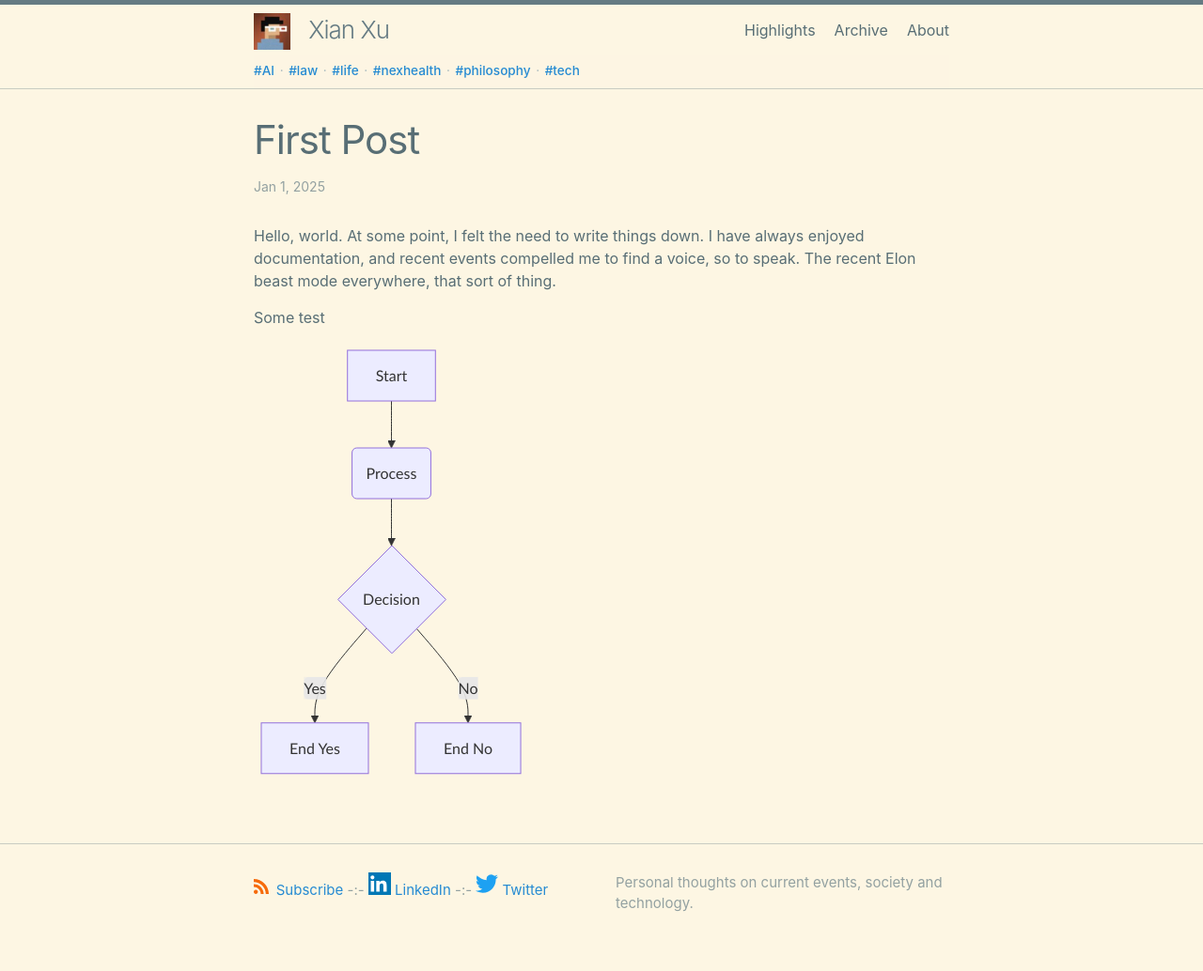
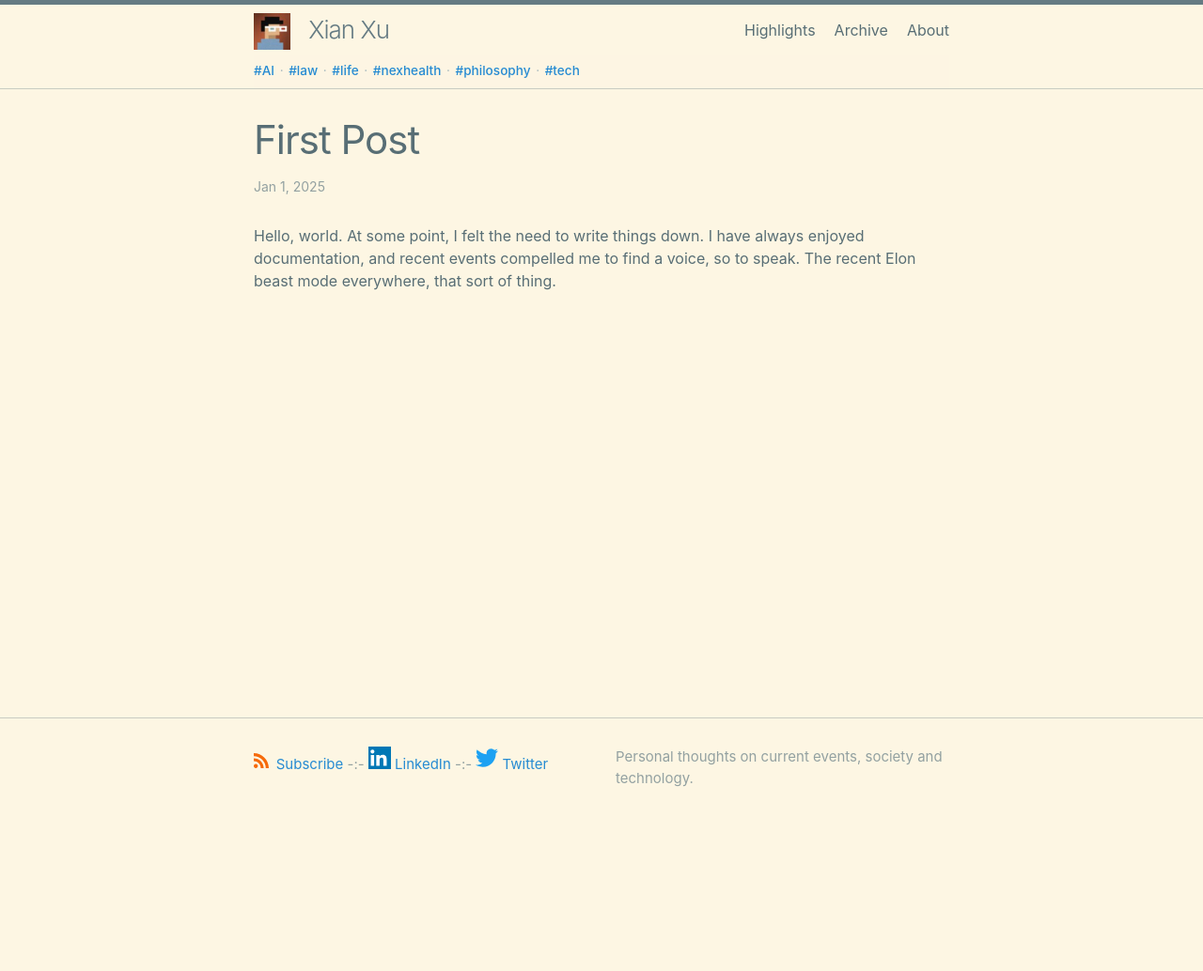
Before and after one commit to xianxu/xianxu.github.io, a Jekyll site: the page built from _posts/2025-01-01-hello-world.markdown, in a window 1280 px wide. Shown: the whole page at 94% size. Built offline with Jekyll 4.4.1, drawn with Linux system fonts in a browser that asks for light colours; after the commit the page ends 900 px from its top, so only the background shows below that.

Commit message:
Sync latest _posts from remote land

````diff
--- a/_posts/2025-01-01-hello-world.markdown
+++ b/_posts/2025-01-01-hello-world.markdown
@@ -6,13 +6,3 @@ comment: false
 ---
 
 Hello, world. At some point, I felt the need to write things down. I have always enjoyed documentation, and recent events compelled me to find a voice, so to speak. The recent Elon beast mode everywhere, that sort of thing.
-
-Some test
-
-```mermaid
-graph TD;
-    A[Start] --> B(Process);
-    B --> C{Decision};
-    C -- Yes --> D[End Yes];
-    C -- No --> E[End No];
-```
````
